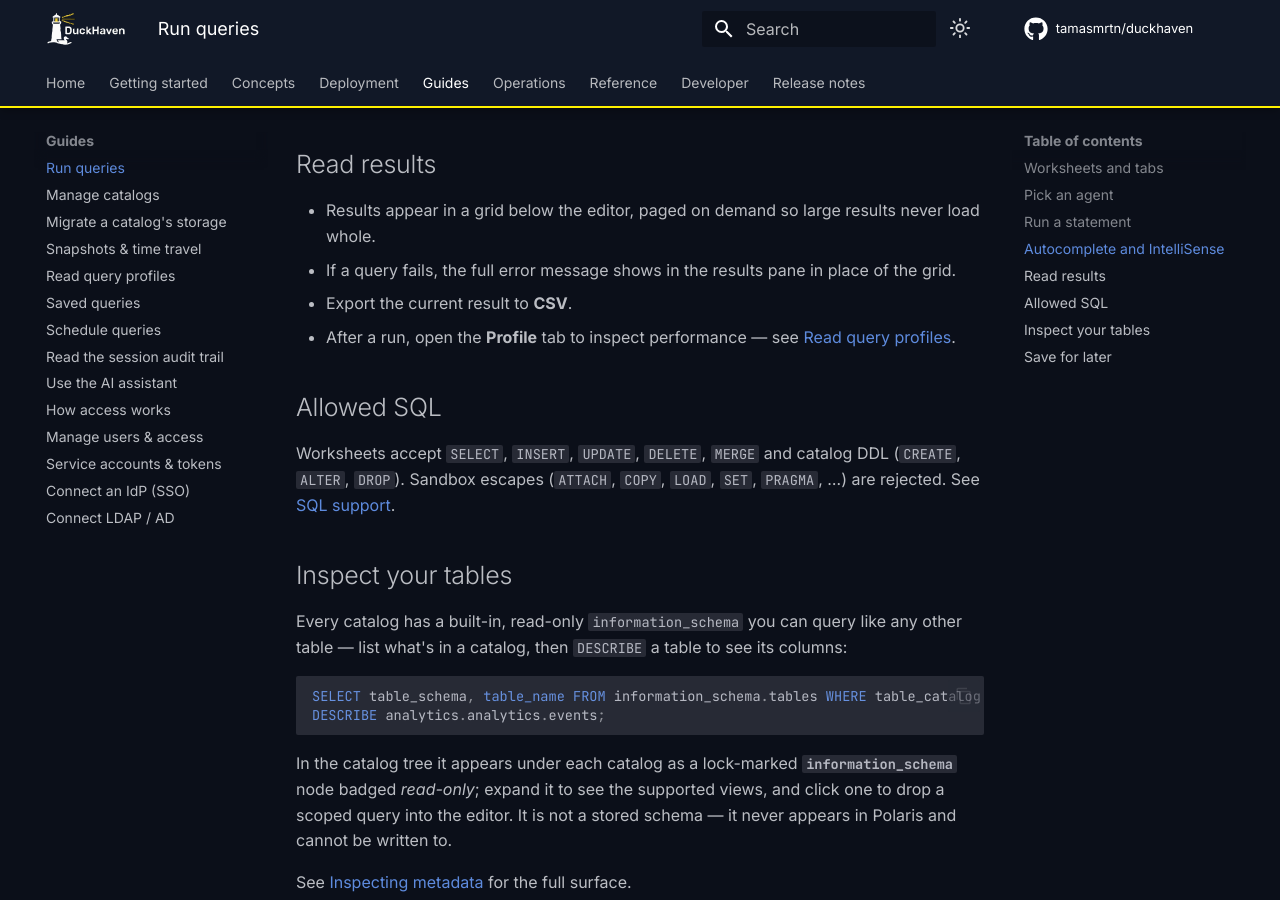
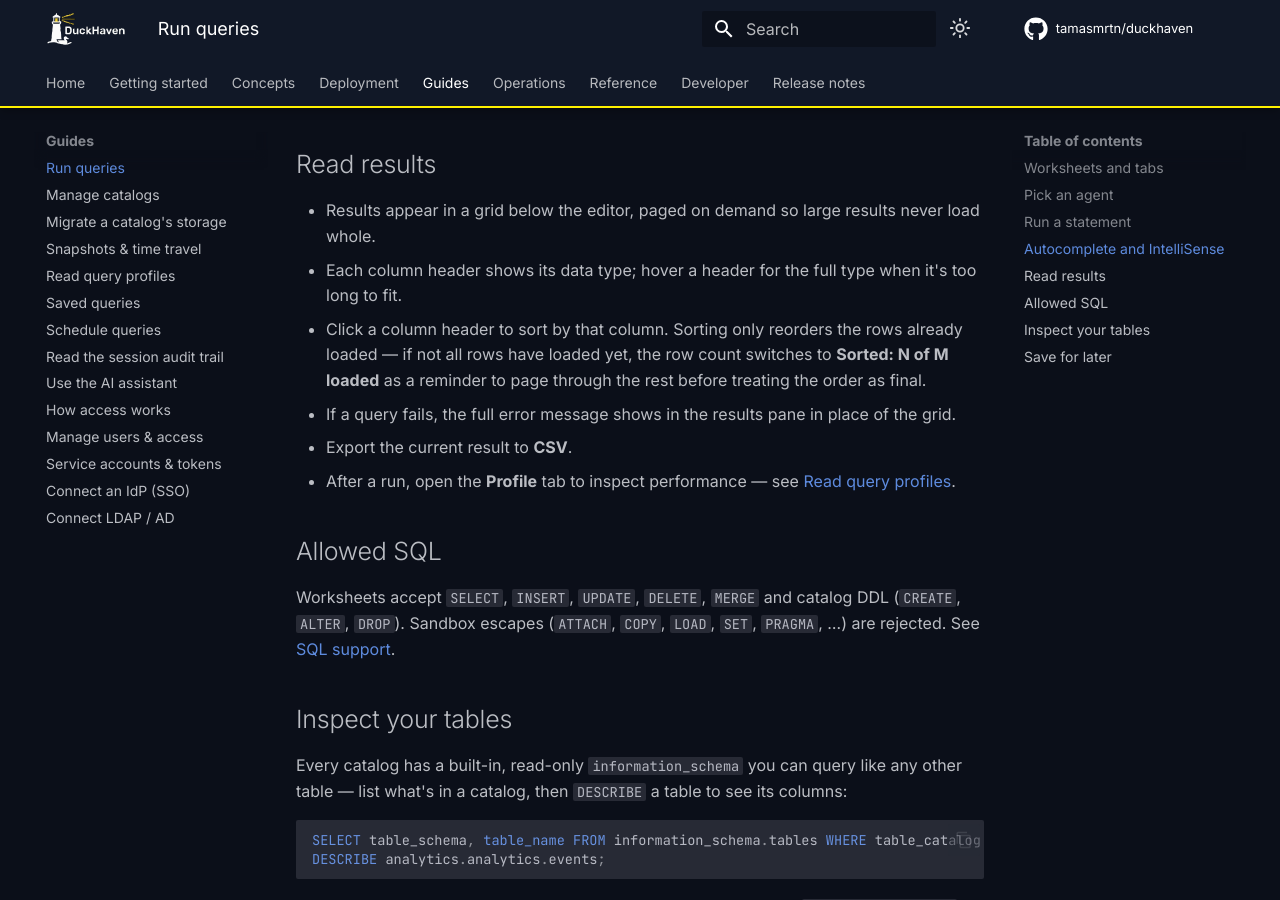
Before and after one commit to tamasmrtn/duckhaven, an MkDocs documentation site: the page built from docs/guides/run-queries.md, in a window 1280 px wide and 900 px high, scrolled down 1488 px. Built offline with MkDocs 1.6.1 and Material for MkDocs 9.7.7, drawn with Linux system fonts in a browser that asks for light colours; comment, search, counter and statistics services are not loaded.

Commit message:
Document column types and sort in the run-queries guide

```diff
--- a/docs/guides/run-queries.md
+++ b/docs/guides/run-queries.md
@@ -49,6 +49,10 @@ This release does autocomplete and signature help only; it does not flag SQL err
 ## Read results
 
 - Results appear in a grid below the editor, paged on demand so large results never load whole.
+- Each column header shows its data type; hover a header for the full type when it's too long to fit.
+- Click a column header to sort by that column. Sorting only reorders the rows already loaded — if
+  not all rows have loaded yet, the row count switches to **Sorted: N of M loaded** as a reminder to
+  page through the rest before treating the order as final.
 - If a query fails, the full error message shows in the results pane in place of the grid.
 - Export the current result to **CSV**.
 - After a run, open the **Profile** tab to inspect performance — see [Read query profiles](query-profiles.md).
```
